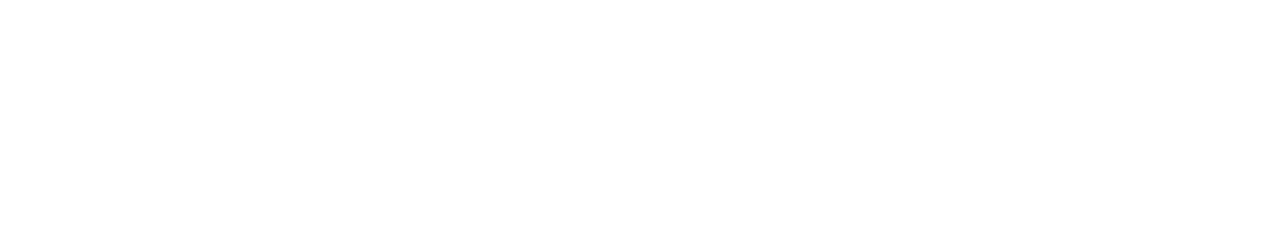
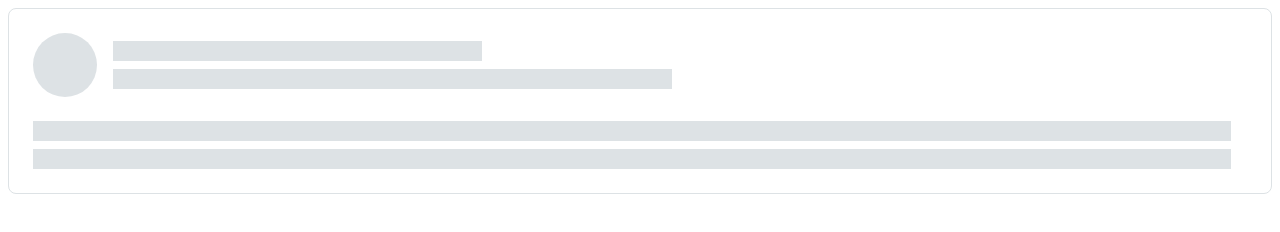
Before and after one commit to js-tasks-ru/htmlcss-20220120_andrej-apichenok, a website: page 04-lection2/02-skeleton/index.html in a window 1280 px wide. Drawn offline with Linux system fonts and the light colour scheme.

Commit message:
04-lection2-02-skeleton: add skeleton

```diff
--- a/04-lection2/02-skeleton/index.html
+++ b/04-lection2/02-skeleton/index.html
@@ -6,6 +6,16 @@
         <link rel="stylesheet" href="./skeleton.css">
     </head>
     <body>
-
+        <div class="skeleton">
+            <div class="skeleton__userbar">
+                <div class="skeleton__avatar"></div>
+                <div class="skeleton__userdata">
+                    <div class="skeleton__row skeleton_row_small"></div>
+                    <div class="skeleton__row skeleton_row_middle"></div>
+                </div>
+            </div>
+            <div class="skeleton__row"></div>
+            <div class="skeleton__row"></div>
+        </div>
     </body>
 </html>
--- a/04-lection2/02-skeleton/skeleton.css
+++ b/04-lection2/02-skeleton/skeleton.css
@@ -0,0 +1,45 @@
+.skeleton {
+  display: flex;
+  flex-direction: column;
+  padding: 24px 40px 24px 24px;
+  border: 1px solid var(--grey-2);
+  box-sizing: border-box;
+  border-radius: 8px;
+}
+.skeleton__userbar {
+  display: flex;
+  flex-direction: row;
+  margin-bottom: 24px;
+}
+.skeleton__userdata {
+  display: flex;
+  flex-direction: column;
+  justify-content: center;
+  flex: 1;
+}
+.skeleton__avatar {
+  height: 64px;
+  width: 64px;
+  margin-right: 16px;
+  border-radius: 50%;
+  background: var(--grey-2);
+}
+.skeleton__row {
+  height: 20px;
+  margin-bottom: 8px;
+  background: var(--grey-2);
+}
+.skeleton__row {
+  height: 20px;
+  margin-bottom: 8px;
+  background: var(--grey-2);
+}
+.skeleton__row:last-child {
+  margin-bottom: 0;
+}
+.skeleton_row_middle {
+  width: 50%;
+}
+.skeleton_row_small {
+  width: 33%;
+}
```
